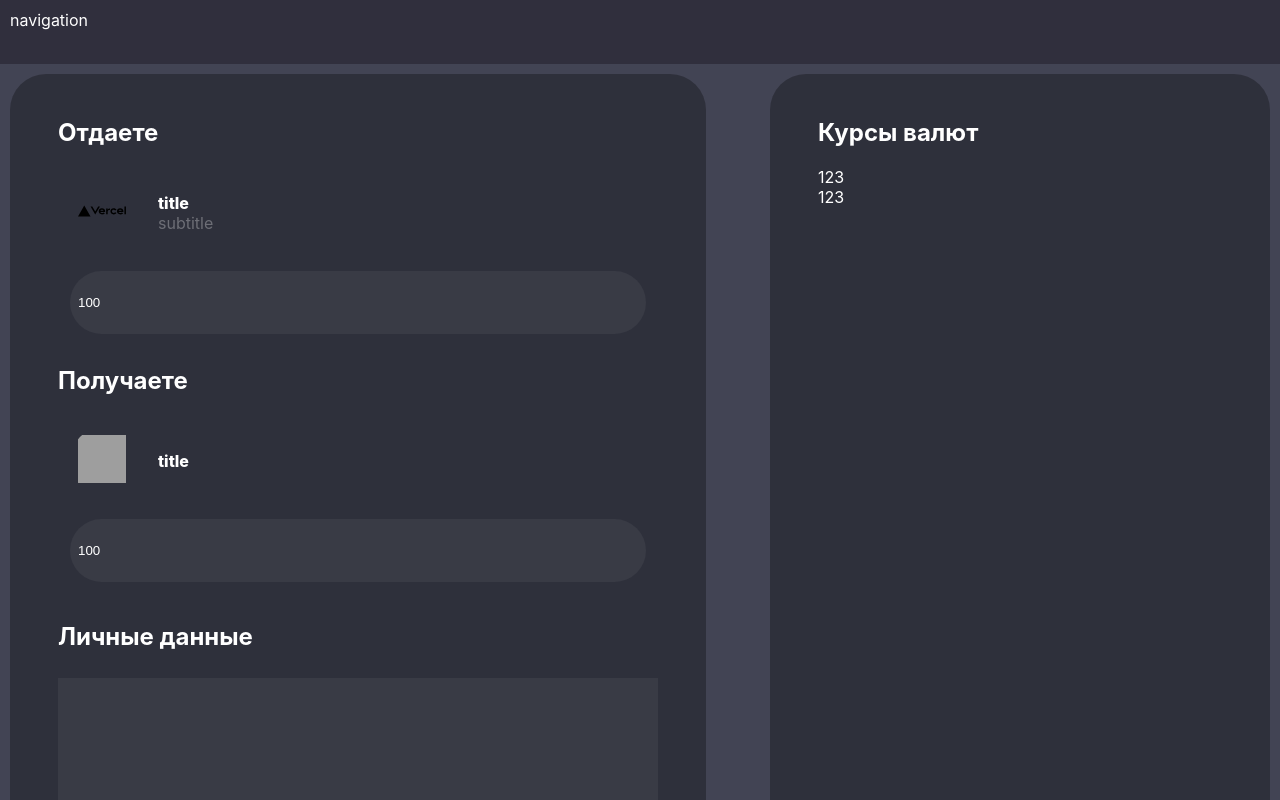
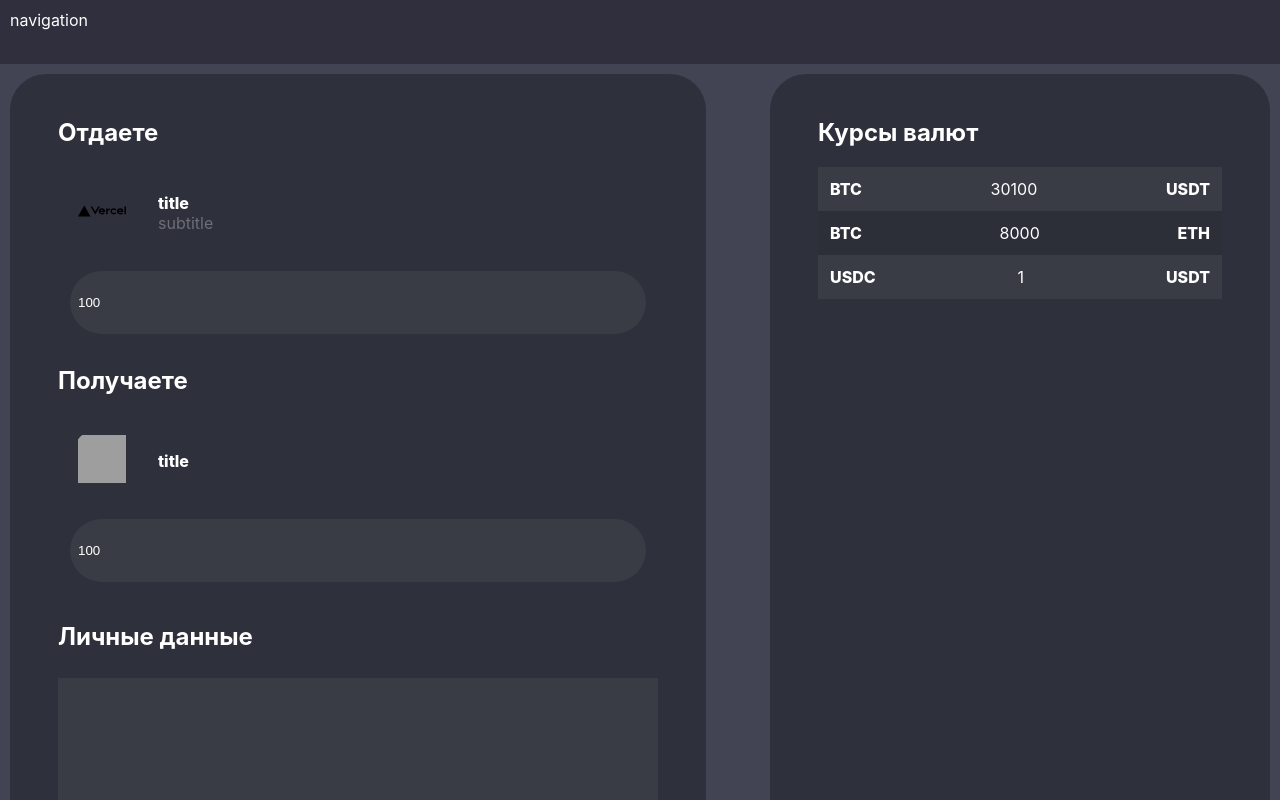
Before and after one commit to niktverd/change, a Next.js app: page / in a window 1280 px wide. Shown: the top 800 px of the page. Built offline with nearby package versions, Linux system fonts and the light colour scheme; grey boxes are pictures that could not be loaded.

Commit message:
fixup! init

```diff
--- a/public/content/crosses.json
+++ b/public/content/crosses.json
@@ -1,4 +1,5 @@
 [
     {"tickers": ["BTC", "USDT"], "value": 30100},
-    {"tickers": ["BTC", "ETH"], "value": 8000}
+    {"tickers": ["BTC", "ETH"], "value": 8000},
+    {"tickers": ["USDC", "USDT"], "value": 1}
 ]
--- /dev/null
+++ b/src/components/Ticker/Ticker.module.css
@@ -0,0 +1,25 @@
+.container {
+    display: flex;
+    flex-direction: row;
+
+    width: 100%;
+    padding: var(--xs);
+}
+
+.ticker {
+    font-weight: 800;
+}
+
+.value {
+    flex-grow: 1;
+
+    text-align: center;
+}
+
+.odd {
+    background-color: rgb(0 0 0 / 5%);
+}
+
+.even {
+    background-color: rgb(255 255 255 / 5%);
+}
--- /dev/null
+++ b/src/components/Ticker/Ticker.tsx
@@ -0,0 +1,24 @@
+import React from 'react';
+import clsx from 'clsx';
+
+import s from './Ticker.module.css';
+
+type CrossType = {
+    tickers: string[];
+    value: number;
+};
+
+type TickerProps = {
+    cross: CrossType;
+    isOdd?: boolean;
+};
+
+export const Ticker = ({ cross, isOdd = false }: TickerProps) => {
+    return (
+        <div className={clsx(s.container, isOdd ? s.odd : s.even)}>
+            <div className={clsx(s.ticker)}>{cross.tickers[0]}</div>
+            <div className={clsx(s.value)}>{cross.value}</div>
+            <div className={clsx(s.ticker)}>{cross.tickers[1]}</div>
+        </div>
+    );
+};
--- a/src/containers/MainPage/MainPage.tsx
+++ b/src/containers/MainPage/MainPage.tsx
@@ -8,6 +8,7 @@ import { Selector, SelectorItemType } from 'src/components/Selector/Selector';
 import { Input } from 'src/components/Input/Input';
 import { FieldContainer } from '../FieldContainer/FieldContainer';
 import { PersonalForm } from 'src/components/forms/PersonalForm/PersonalForm';
+import { Ticker } from 'src/components/Ticker/Ticker';
 
 type MainPageProps = {
     hideNavigation?: boolean;
@@ -125,8 +126,12 @@ export const MainPage: NextPage<MainPageProps> = ({
                         <div className={styles.content2}>
                             <h2>Курсы валют</h2>
                             {crosses &&
-                                crosses.map((cross) => (
-                                    <div key={cross.value}>123</div>
+                                crosses.map((cross, index) => (
+                                    <Ticker
+                                        key={cross.tickers.join('')}
+                                        cross={cross}
+                                        isOdd={Boolean(index % 2)}
+                                    />
                                 ))}
                         </div>
                     </div>
```
